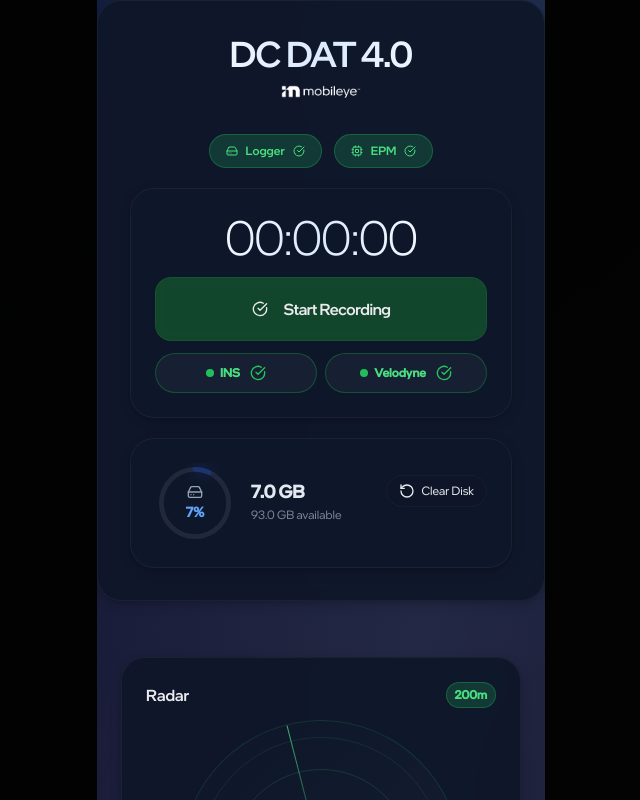
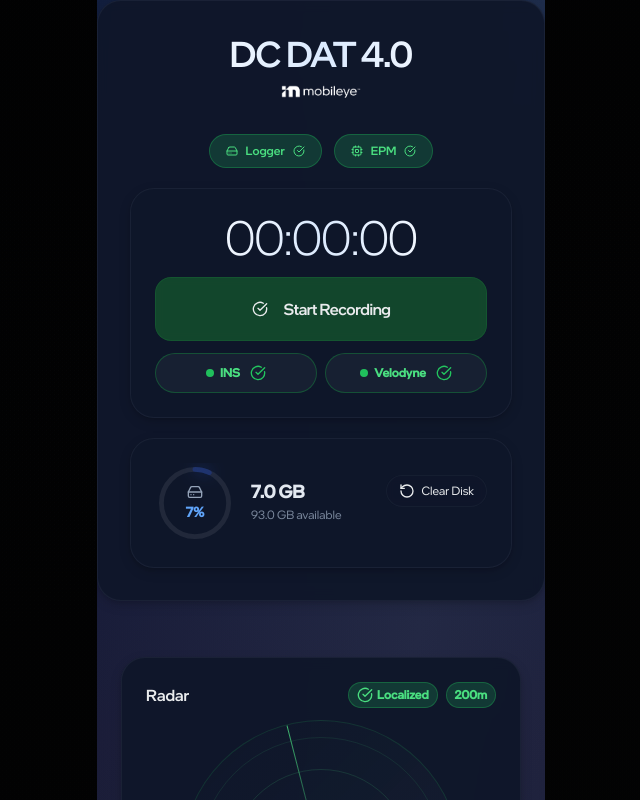
Before and after one commit to Nadavpe5/DCDAT4.0, a Next.js app: page / in a window 1280 px wide. Shown: the top 800 px of the page, without its empty margins (319-959 px from the left). Built offline with nearby package versions, Linux system fonts and the light colour scheme.

Commit message:
add Localized sign

```diff
--- a/app/page.tsx
+++ b/app/page.tsx
@@ -1380,9 +1380,15 @@ export default function Dashboard() {
           <div className="card-modern p-6 rounded-3xl">
             <div className="flex items-center justify-between mb-3">
               <h3 className="font-medium text-base">Radar</h3>
+              <div className="flex items-center gap-2">
+          <Badge className="bg-green-500/20 text-green-400 border-green-500/30 text-xs px-2 py-1 flex items-center gap-1">
+            <CheckCircle className="h-4 w-4 text-green-400" />
+            Localized
+          </Badge>
           <Badge className="bg-green-500/20 text-green-400 border-green-500/30 text-xs px-2 py-1">
             200m
           </Badge>
+              </div>
             </div>
 
             {/* Clean Radar Display */}
@@ -1442,9 +1448,15 @@ export default function Dashboard() {
           <div className="card-modern p-6 rounded-3xl h-[400px]">
             <div className="flex items-center justify-between mb-3">
               <h3 className="font-medium text-base">Navigation</h3>
+              <div className="flex items-center gap-2">
+          <Badge className="bg-green-500/20 text-green-400 border-green-500/30 text-xs px-2 py-1 flex items-center gap-1">
+            <CheckCircle className="h-4 w-4 text-green-400" />
+            Localized
+          </Badge>
           <Badge className="bg-blue-500/20 text-blue-400 border-blue-500/30 text-xs px-2 py-1">
             2.3 km
           </Badge>
+              </div>
             </div>
 
             {/* Main Map Area */}
```
Lines whose indentation alone changed are shown as unchanged.
